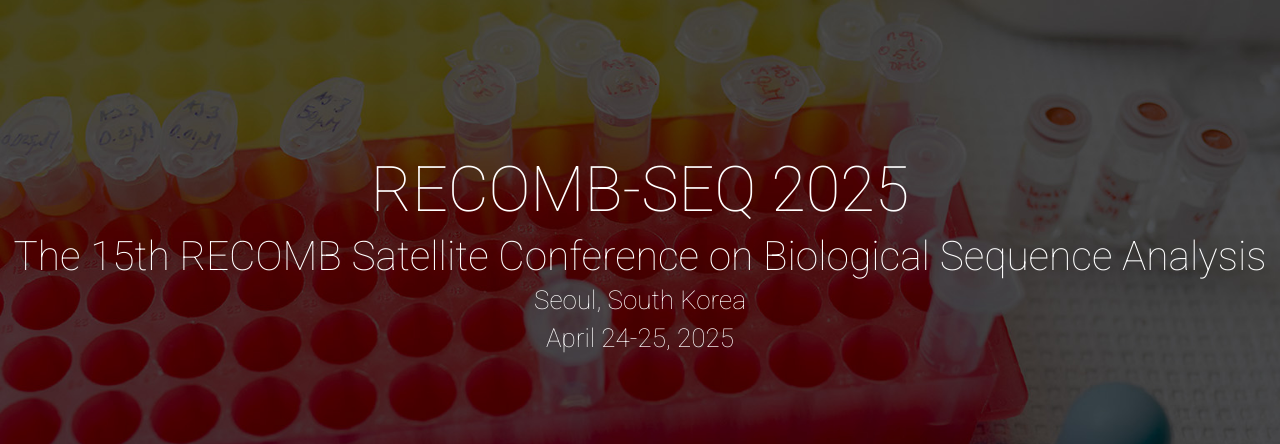
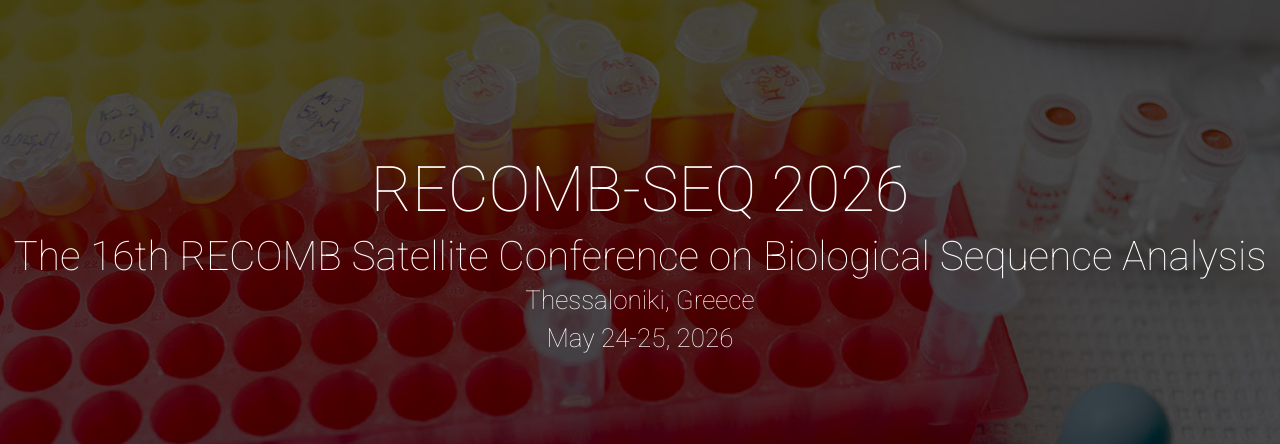
Before and after one commit to recomb-seq/recomb-seq.github.io, a Jekyll site: the page built from index.html, in a window 1280 px wide and 900 px high. Shown: the part 175-619 px from the top of the window. Built offline with Jekyll 4.4.1, drawn with Linux system fonts in a browser that asks for light colours; nearby versions of some CDN libraries; comment, search, counter and statistics services are not loaded; some of the changed lines change nothing that is shown.

Commit message:
2026 landing page

```diff
--- a/_config.yml
+++ b/_config.yml
@@ -51,10 +51,10 @@ rightNavigationButtons:
 
 # Hero Block
 heroImage: "hero.jpg"
-heroTitle: "RECOMB-SEQ 2025"
-heroSubTitle: "The 15th RECOMB Satellite Conference on Biological Sequence Analysis"
-eventDate: "April 24-25, 2025"
-eventLocation: "Seoul, South Korea"
+heroTitle: "RECOMB-SEQ 2026"
+heroSubTitle: "The 16th RECOMB Satellite Conference on Biological Sequence Analysis"
+eventDate: "May 24-25, 2026"
+eventLocation: "Thessaloniki, Greece"
 #typeoutTextValues: '"2023"'
 #typeoutFallback: "2023"
 heroButtons:
@@ -93,10 +93,10 @@ eventStreetAddress: "TBD"
 eventAddressLocality: ""
 eventAddressLocalityRegion: "Seoul"
 eventPostalCode: ""
-eventAddressCountry: "South Korea"
-eventStartTime: "2025-04-24T08:00"
+eventAddressCountry: "Greece"
+eventStartTime: "2026-05-24T08:00"
 eventDoorTime: "09:00"
-eventEndTime: "2025-04-25T18:00"
+eventEndTime: "2026-05-25T18:00"
 eventPlaceCoordinates: "37.5617613,126.9353254"
 mapCenterCoordinates: "37.5617613,126.9353254"
 mapMobileCenterCoordinates: "37.5617613,126.9353254"
@@ -168,34 +168,34 @@ logisticsMapMobileCenterCoordinates: "48.335365, 23.711648"
 logisticsMapAutoDirections: false
 
 # Logistics Direction Details Block
-directionDetailsImage: "direction-details.jpg"
-directionDetailsTitle: "Get around Lviv"
-directionDetailsCards:
- - {title: "From the Airport", information: 'Airport is right at the city border. It is easily reachable by car, public transport or taxi. More information is available at <a href="http://lwo.aero/en/transport">airport website</a>.'}
- - {title: "Public Transit", information: 'Google Transit is available in Lviv. So you can find your way in Google Maps. Moreover, you can download any of the offline public transit apps available for Lviv.'}
- - {title: "Hotels", information: 'Lviv has lots of great hotels and hostels. More information will be available later.'}
-directionDetailsWideCards:
- -
-  title: "Questions?"
-  subCards:
-   -
-    title: "Hotels"
-    links:
-     - {link: "https://plus.google.com/b/102444623953913144164", text: "InterContinental"}
-     - {link: "https://plus.google.com/b/102444623953913144164", text: "The Hotel Rex"}
-     - {link: "https://plus.google.com/b/102444623953913144164", text: "Westin Market Street"}
-     - {link: "https://plus.google.com/b/102444623953913144164", text: "Hotel Adagio"}
-   -
-    title: "Registration"
-    links:
-     - {link: "https://plus.google.com/b/102444623953913144164", text: "InterContinental"}
-     - {link: "https://plus.google.com/b/102444623953913144164", text: "The Hotel Rex"}
-     - {link: "https://plus.google.com/b/102444623953913144164", text: "Westin Market Street"}
-     - {link: "https://plus.google.com/b/102444623953913144164", text: "Hotel Adagio"}
-   -
-    title: "Attendance Details"
-    links:
-     - {link: "https://plus.google.com/b/102444623953913144164", text: "InterContinental"}
-     - {link: "https://plus.google.com/b/102444623953913144164", text: "The Hotel Rex"}
-     - {link: "https://plus.google.com/b/102444623953913144164", text: "Westin Market Street"}
-     - {link: "https://plus.google.com/b/102444623953913144164", text: "Hotel Adagio"}
+#directionDetailsImage: "direction-details.jpg"
+#directionDetailsTitle: "Get around Lviv"
+#directionDetailsCards:
+# - {title: "From the Airport", information: 'Airport is right at the city border. It is easily reachable by car, public transport or taxi. More information is available at <a href="http://lwo.aero/en/transport">airport website</a>.'}
+# - {title: "Public Transit", information: 'Google Transit is available in Lviv. So you can find your way in Google Maps. Moreover, you can download any of the offline public transit apps available for Lviv.'}
+# - {title: "Hotels", information: 'Lviv has lots of great hotels and hostels. More information will be available later.'}
+#directionDetailsWideCards:
+# -
+#  title: "Questions?"
+#  subCards:
+#   -
+#    title: "Hotels"
+#    links:
+#     - {link: "https://plus.google.com/b/102444623953913144164", text: "InterContinental"}
+#     - {link: "https://plus.google.com/b/102444623953913144164", text: "The Hotel Rex"}
+#     - {link: "https://plus.google.com/b/102444623953913144164", text: "Westin Market Street"}
+#     - {link: "https://plus.google.com/b/102444623953913144164", text: "Hotel Adagio"}
+#   -
+#    title: "Registration"
+#    links:
+#     - {link: "https://plus.google.com/b/102444623953913144164", text: "InterContinental"}
+#     - {link: "https://plus.google.com/b/102444623953913144164", text: "The Hotel Rex"}
+#     - {link: "https://plus.google.com/b/102444623953913144164", text: "Westin Market Street"}
+#     - {link: "https://plus.google.com/b/102444623953913144164", text: "Hotel Adagio"}
+#   -
+#    title: "Attendance Details"
+#    links:
+#     - {link: "https://plus.google.com/b/102444623953913144164", text: "InterContinental"}
+#     - {link: "https://plus.google.com/b/102444623953913144164", text: "The Hotel Rex"}
+#     - {link: "https://plus.google.com/b/102444623953913144164", text: "Westin Market Street"}
+#     - {link: "https://plus.google.com/b/102444623953913144164", text: "Hotel Adagio"}
```
